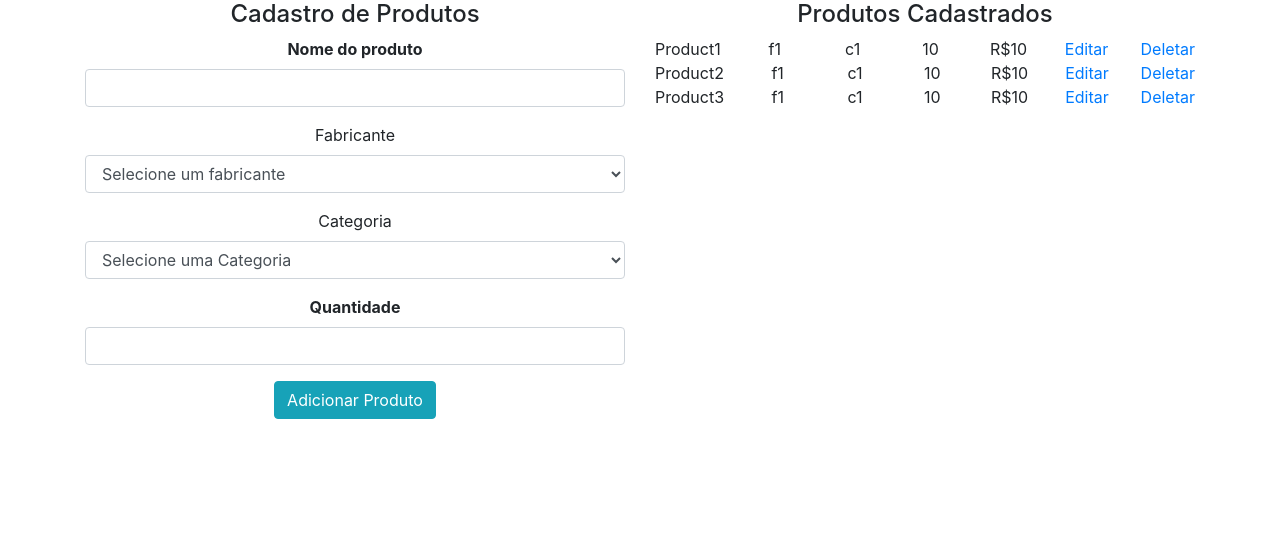
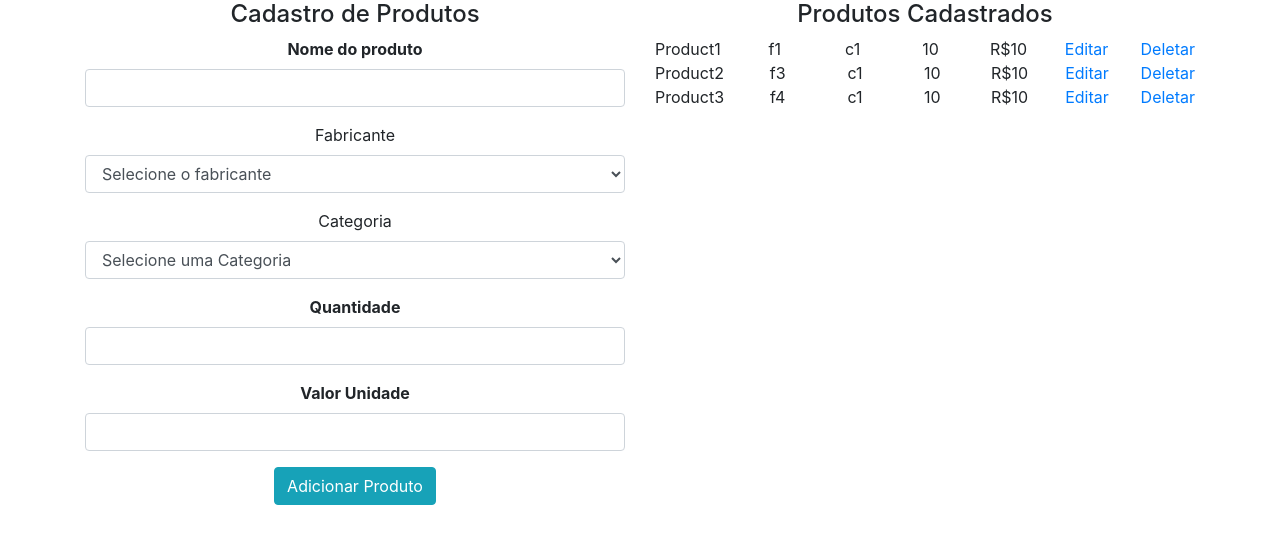
Before and after one commit to vagnersantosdasilva/loja-interativa, a React (Create React App) app: page / in a window 1280 px wide. Shown: the top 544 px of the page. Built offline with nearby package versions, Linux system fonts and the light colour scheme.

Commit message:
Implementando edição de produto

```diff
--- a/src/components/Cadastro.js
+++ b/src/components/Cadastro.js
@@ -3,7 +3,7 @@ import {useProduct} from "../hooks/useProduct";
 
 const Cadastro = ()=>{
 
-    const [product,setProduct] = useState( {id:1,nome:"teste",fabricante:[],categoria:[],quantidade:0});
+    const [product,setProduct] = useState( {id:0,nome:"",fabricante:{},categoria:"",quantidade:0,preco:0});
     const [list,setList] = useState(null);
     const service = useProduct();
 
@@ -20,7 +20,7 @@ const Cadastro = ()=>{
 
     }
     const onEditHandler=(product)=>{
-        alert(product.id);
+        setProduct(product);
     }
 
     const onDeleteHandler=(product)=>{
@@ -37,25 +37,26 @@ const Cadastro = ()=>{
                             <h4>Cadastro de Produtos</h4>
                             <form >
                                 <div className="form-group">
-                                    <label htmlFor="email"><strong>Nome do produto</strong></label>
-                                    <input type="nome" className="form-control" name="nome" value={product.id!==0?product.name:''}/>
+                                    <label htmlFor="nome"><strong>Nome do produto</strong></label>
+                                    <input type="text" className="form-control" name="nome" value={product.id!==0?product.name:''}/>
                                 </div>
 
                                 <div className="form-group">
                                     <label htmlFor="fabricante">Fabricante</label>
-                                    <select name="cars" id="fabricante"  name = "fabricante" className="form-control ">
-                                        <option value="f1">Selecione um fabricante</option>
+                                    <select name="cars" id="fabricante"  name = "fabricante" className="form-control "
+                                            value={product.id!==0?product.fabricante.name:''}>
+                                        <option >Selecione o fabricante</option>
                                         <option value="f1">Fabricante 1</option>
                                         <option value="f2">Fabricante 2</option>
                                         <option value="f3">Fabricante 3</option>
-                                        <option value="f4">Audi</option>
+                                        <option value="f4">Fabricante 4</option>
                                     </select>
                                 </div>
 
                                 <div className="form-group">
                                     <label htmlFor="categoria">Categoria</label>
                                     <select name="cars" id="fabricante"  name = "fabricante" className="form-control ">
-                                        <option value="f1">Selecione uma Categoria</option>
+                                        <option >Selecione uma Categoria</option>
                                         <option value="c1">Categoria 1</option>
                                         <option value="c2">Categoria 2</option>
                                         <option value="c3">Categoria 3</option>
@@ -65,10 +66,21 @@ const Cadastro = ()=>{
 
                                 <div className="form-group">
                                     <label htmlFor="quantidade"><strong>Quantidade</strong></label>
-                                    <input type="text" name="quantidade" className="form-control" />
+                                    <input type="text" name="quantidade" className="form-control"
+                                           value ={product.id!==0?product.quantidade:''} />
 
                                 </div>
-                                <button  className="btn btn-info" onClick={onSubmitHandler}>Adicionar Produto</button>
+
+                                <div className="form-group">
+                                    <label htmlFor="preco"><strong>Valor Unidade</strong></label>
+                                    <input type="text" name="preco" className="form-control"
+                                           value ={product.id!==0?product.preco:''}/>
+
+                                </div>
+
+                                <button  className="btn btn-info" onClick={onSubmitHandler}>
+                                    {product.id===0?'Adicionar Produto':'Alterar'}
+                                </button>
                             </form>
 
                         </div>
--- a/src/hooks/useProduct.js
+++ b/src/hooks/useProduct.js
@@ -12,13 +12,13 @@ export  const useProduct = ()=>{
         },
         {   id:2,
             name:"Product2",
-            fabricante: { name:"f1",categoria:"c1"},
+            fabricante: { name:"f3",categoria:"c1"},
             quantidade:10,
             preco:"R$10"
         },
         {   id:3,
             name:"Product3",
-            fabricante: { name:"f1",categoria:"c1"},
+            fabricante: { name:"f4",categoria:"c1"},
             quantidade:10,
             preco:"R$10"
         }
```
